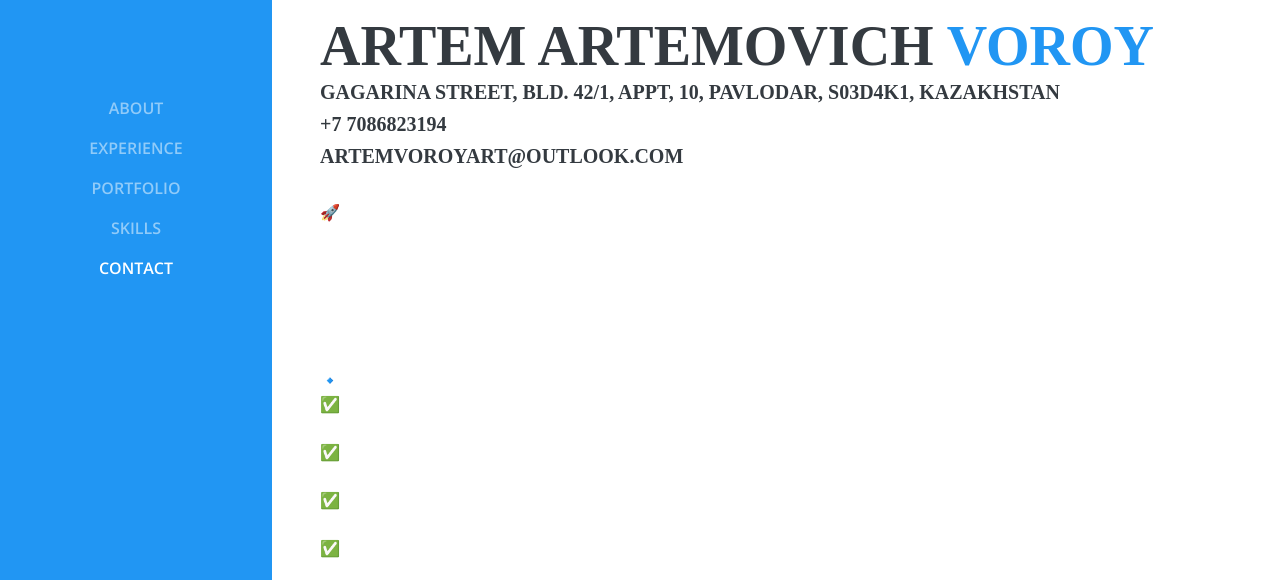
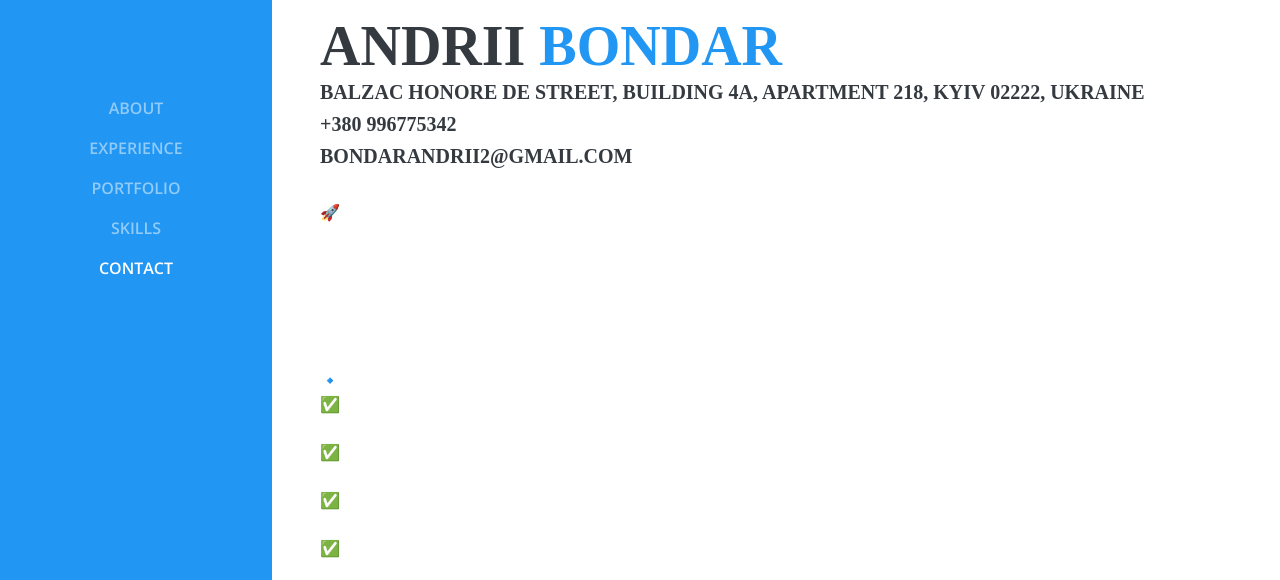
Before and after one commit to richdevhaha/Andrii-Bondar-profile, a plain HTML site: page index.html in a window 1280 px wide. Shown: the part 220-800 px from the top of the page. Drawn offline with nearby package versions, Linux system fonts and the light colour scheme; a web font is replaced by a local one.

Commit message:
Update index.html

```diff
--- a/index.html
+++ b/index.html
@@ -15,7 +15,7 @@ License URL: https://creativecommons.org/licenses/by/4.0/
     <meta name="author" content="">
 
     <link rel="shortcut icon" href="img/favicon.ico">
-    <title>Artem Artemovich Voroy</title>
+    <title>Andrii Bondar</title>
 
     <!-- Global stylesheets -->
     <link rel="stylesheet" href="https://cdnjs.cloudflare.com/ajax/libs/font-awesome/6.0.0/css/all.min.css">
@@ -69,12 +69,12 @@ License URL: https://creativecommons.org/licenses/by/4.0/
       <section class="resume-section p-3 p-lg-5 d-flex d-column" id="about">
           <div class="my-auto" >
               <img src="img/logo-s.png" class="img-fluid mb-3" alt="">
-              <h2 class="mb-0">Artem Artemovich
-                <span class="text-primary">Voroy</span>
+              <h2 class="mb-0">Andrii
+                <span class="text-primary">Bondar</span>
               </h2>
-              <h5>Gagarina street, bld. 42/1, appt, 10, Pavlodar, S03D4K1, Kazakhstan</h5>
-              <h5>+7 7086823194</h5>
-              <h5>artemvoroyart@outlook.com</h5>
+              <h5>Balzac Honore De street, building 4A, apartment 218, Kyiv 02222, Ukraine</h5>
+              <h5>+380 996775342</h5>
+              <h5>bondarandrii2@gmail.com</h5>
               <br>
 
               <p class="mb-5 white-text" style="max-width: 500px;" >
@@ -410,17 +410,17 @@ License URL: https://creativecommons.org/licenses/by/4.0/
               <div class="contact-cont2">
                 <div class="contact-add contact-box-desc">
                   <h3><i class="fa fa-map-marker cl-atlantis fa-2x"></i> Address</h3>
-                  <p>Pavlodar, Gagarina street, bld. 42/1, appt, 10, S03D4K1, Kazakhstan <br>
+                  <p>Balzac Honore De street, building 4A, apartment 218, Kyiv 02222, Ukraine <br>
                   </p>
                 </div>
                 <div class="contact-phone contact-side-desc contact-box-desc">
                   <h3><i class="fa fa-phone cl-atlantis fa-2x"></i> Phone</h3>
-                  <p>+7 7086823194</p>
+                  <p>+380 996775342</p>
                 </div>
                 <div class="contact-mail contact-side-desc contact-box-desc">
                   <h3><i class="fa fa-envelope-o cl-atlantis fa-2x"></i> Email</h3>
                 <address class="address-details-f">
-                  Email: <a href="mailto:info@themsbit.com" class="">artemvoroyart@outlook.com                  </a>
+                  Email: <a href="mailto:bondarandrii2@gmail.com" class="">bondarandrii2@gmail.com</a>
                 </address>
                 <ul class="list-inline social-icon-f top-data">
                   <li><a href="#" target="_empty"><i class="fa top-social fa-facebook" style="color: #4267b2; border-color:#4267b2;"></i></a></li>
```
